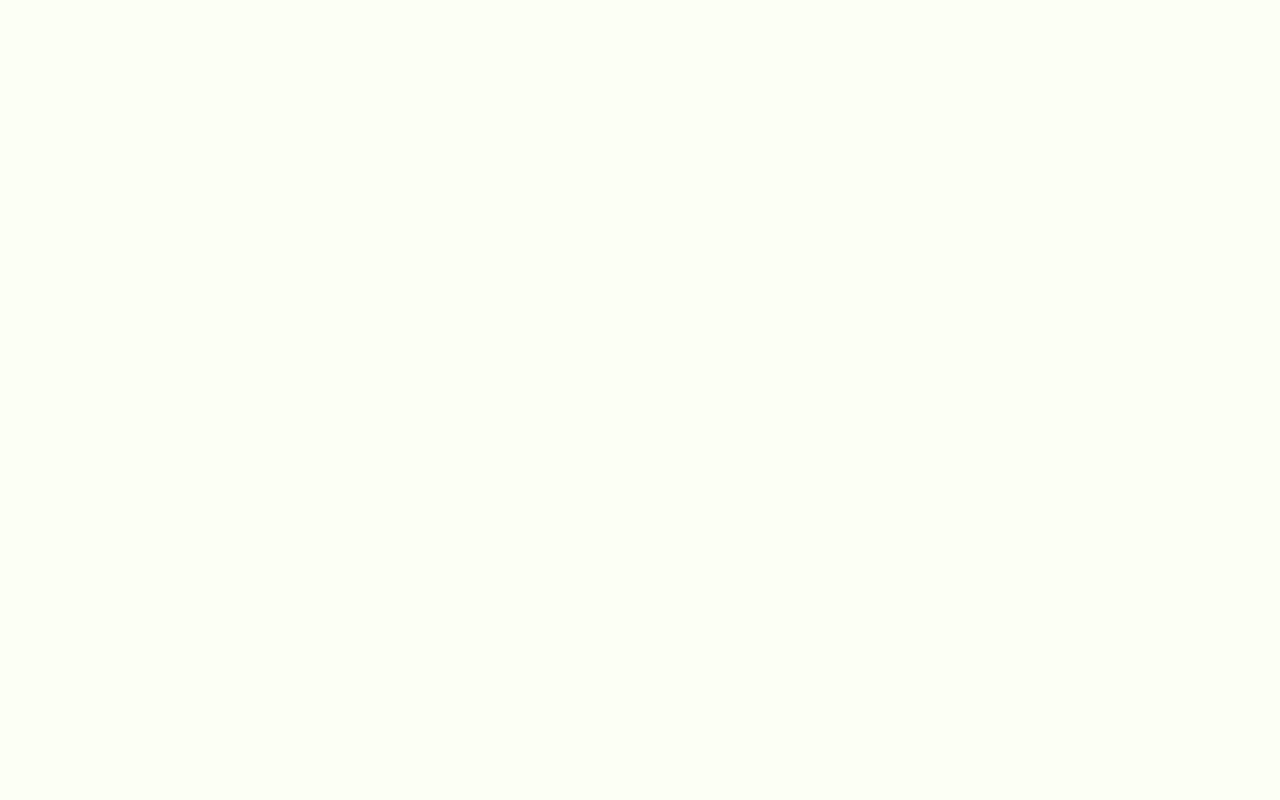
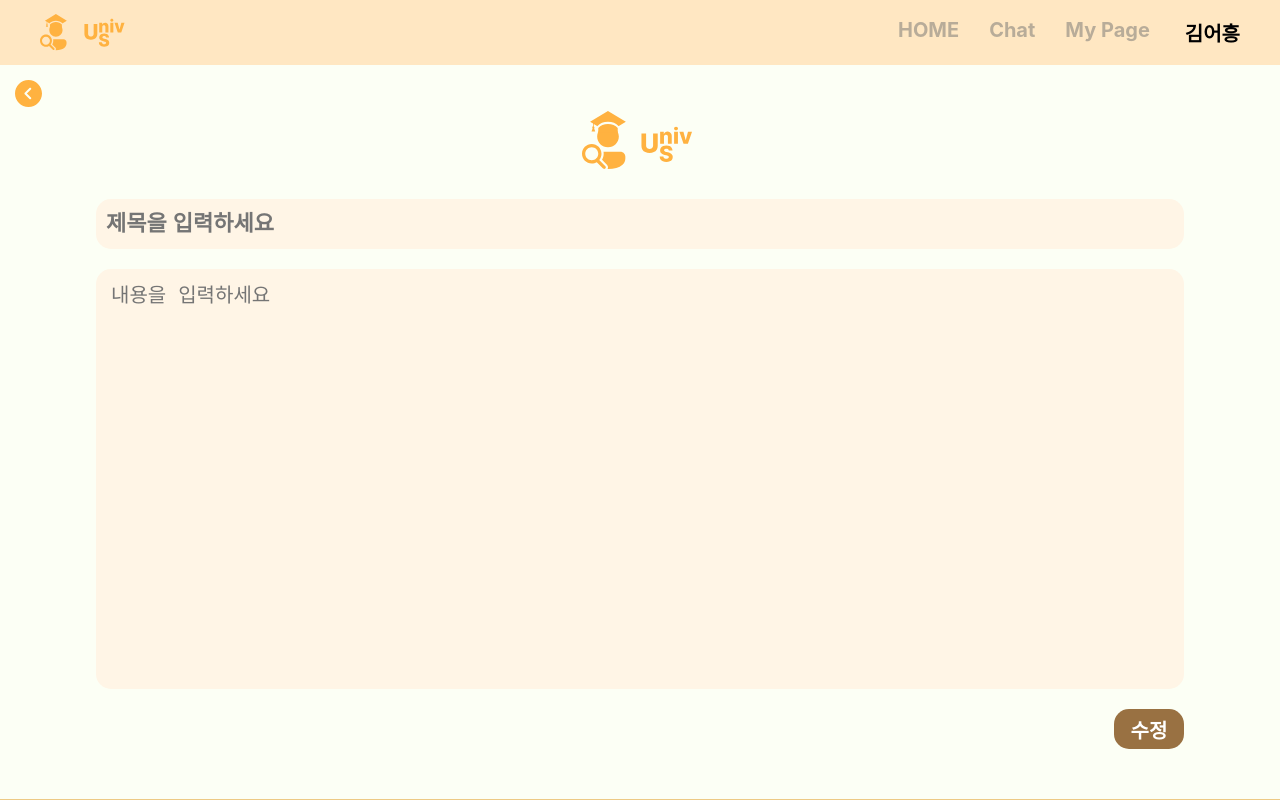
Before and after one commit to 2023-AHEUNGTHON/Team_6, a React (Create React App) app: page /1/edit-post/1 in a window 1280 px wide. Before the commit this address had no page. Shown: the top 800 px of the page. Built offline with nearby package versions, Linux system fonts and the light colour scheme; no server answers.

Commit message:
feat: 댓글 수정 제외 게시글 통신 구현

```diff
--- a/src/App.jsx
+++ b/src/App.jsx
@@ -7,6 +7,7 @@ import MyPage from "./pages/MyPage";
 import MyPageEdit from "./pages/MyPageEdit";
 import CategoryDetail from "./pages/CategoryDetail";
 import WritePost from "./pages/WritePost";
+import EditPost from "./pages/EditPost";
 import DetailPost from "./pages/DetailPost";
 import Chat from "./pages/Chat";
 import ChatList from "./pages/ChatList";
@@ -28,6 +29,7 @@ function App() {
           <Route path="/chat" element={<Chat />} />
 
           <Route path="/:category/write-post" element={<WritePost />} />
+          <Route path="/:category/edit-post/:id" element={<EditPost />} />
           <Route path="/:category/:id" element={<DetailPost />} />
           <Route path="/:category" element={<CategoryDetail />} />
         </Routes>
--- a/src/components/Comment.jsx
+++ b/src/components/Comment.jsx
@@ -1,11 +1,36 @@
 import profile from "../img/profile.svg";
 import React from "react";
 import styled from "styled-components";
+import editBtn from "../img/editBtn.svg";
+import deleteBtn from "../img/deleteBtn.svg";
+import api from "../apis/api";
+import {useNavigate} from "react-router-dom";
+
+const CommentBigWrap = styled.div`
+  display: flex;
+  justify-content: space-between;
+  align-items: center;
+`
 
 const CommentBox = styled.div`
   display: flex;
   flex-direction: column;
   padding: 20px 30px;
+`
+
+const ButtonWrap = styled.div`
+  display: flex;
+  justify-content: flex-end;
+  padding-right: 20px;
+`
+
+const EditBtn = styled.img`
+  cursor: pointer;
+`
+
+const DeleteBtn = styled.img`
+  cursor: pointer;
+  margin-left: 15px;
 `
 
 const MemberWrap = styled.div`
@@ -29,8 +54,23 @@ const ProfileImg = styled.img`
   width: 20px;
 `
 
-const Comment = ({name, comment}) => {
+const Comment = ({name, comment, mine, id}) => {
+    const navigate = useNavigate();
+
+    function deleteComment(){
+        api.post("deletecomment/", {
+            'id': id
+        }).then(response => {
+            alert('댓글이 삭제되었습니다.');
+            window.location.reload();
+        }).catch(error => {
+            alert('댓글을 삭제할 수 없습니다.');
+        })
+    }
+
     return(
+        <>
+            { mine === true ?
                 <CommentBox>
                     <MemberWrap>
                         <ProfileImg src={profile} />
@@ -38,6 +78,22 @@ const Comment = ({name, comment}) => {
                     </MemberWrap>
                     <CommentContent>{ comment }</CommentContent>
                 </CommentBox>
+            :
+            <CommentBigWrap>
+                <CommentBox>
+                    <MemberWrap>
+                        <ProfileImg src={profile} />
+                        <CommentProfileName>{ name }</CommentProfileName>
+                    </MemberWrap>
+                    <CommentContent>{ comment }</CommentContent>
+                </CommentBox>
+                <ButtonWrap>
+                    <EditBtn src={editBtn} />
+                    <DeleteBtn src={deleteBtn} onClick={deleteComment}/>
+                </ButtonWrap>
+            </CommentBigWrap>
+            }
+        </>
     )
 }
 
--- a/src/pages/DetailPost.jsx
+++ b/src/pages/DetailPost.jsx
@@ -1,5 +1,5 @@
 import React, { useState, useEffect } from "react";
-import { useParams } from 'react-router-dom';
+import {useNavigate, useParams} from 'react-router-dom';
 import styled from "styled-components";
 import BackNav from './../components/BackNav';
 import Footer from './../components/Footer';
@@ -10,6 +10,8 @@ import pencil from "../img/pencil.svg";
 import Comment from "../components/Comment";
 import Nav from "../components/CommonNav";
 import api from '../apis/api';
+import editBtn from './../img/editBtn.svg';
+import deleteBtn from './../img/deleteBtn.svg';
 
 const Container = styled.div`
   width: 100%;
@@ -124,8 +126,25 @@ const CommentBtn = styled.img`
   width: 30px;
 `
 
+const ButtonWrap = styled.div`
+  display: flex;
+  justify-content: flex-end;
+`
+
+const EditBtn = styled.img`
+  cursor: pointer;
+`
+
+const DeleteBtn = styled.img`
+  cursor: pointer;
+  margin-left: 15px;
+`
+
 const DetailPost = () => {
     let { category, id } = useParams();
+    let userId = 1;
+    const navigate = useNavigate();
+    const [user, setUser] = useState('');
     const [post, setPost] = useState([]);
     const [comments, setComments] = useState([]);
     const [comment, setComment] = useState('');
@@ -135,6 +154,7 @@ const DetailPost = () => {
             .then(response => {
                 setPost(response.data.post);
                 setComments(response.data.comment);
+                setUser(response.data.user);
             })
             .catch(error => {
                 alert('게시글을 가져올 수 없습니다.');
@@ -164,6 +184,17 @@ const DetailPost = () => {
         })
     }
 
+    function deletePost(){
+        api.post("deletepost/", {
+            'id': id
+        }).then(response => {
+            alert('게시물이 삭제되었습니다.');
+            navigate(-1);
+        }).catch(error => {
+            alert('게시물을 삭제할 수 없습니다.');
+        })
+    }
+
     return(
         <Container>
             <Nav />
@@ -177,15 +208,24 @@ const DetailPost = () => {
                     <Title>{ post.title }</Title>
                     <ProfileWrap>
                         <ProfileImg src={profile} />
-                        <ProfileName>{ post.user }</ProfileName>
+                        <ProfileName>{ user.username }</ProfileName>
                         <ChatImg src={chat} />
                     </ProfileWrap>
                     <Content>{ post.content }</Content>
+                    { user.id === post.user ?
+                        <ButtonWrap>
+                            <EditBtn src={editBtn} onClick={() => navigate(`/${category}/edit-post/${post.id}`)}/>
+                            <DeleteBtn src={deleteBtn} onClick={deletePost}/>
+                        </ButtonWrap>
+                        : <></>
+                    }
                 </DetailTitleWrap>
                 <CommentWrap>
                     {
                         comments.map((comment, idx) => (
-                            <Comment  name='홍길동' comment={comment.content} />
+                            user.id === comment.user ?
+                                <Comment key={idx} name='홍길동' comment={comment.content} mine='true' id={comment.id}/> :
+                                <Comment key={idx} name='홍길동' comment={comment.content} mine='false' id={comment.id}/>
                         ))
                     }
                 </CommentWrap>
--- /dev/null
+++ b/src/pages/EditPost.jsx
@@ -0,0 +1,136 @@
+import React, {useEffect, useState} from "react";
+import { useParams, useNavigate } from 'react-router-dom';
+import styled from "styled-components";
+import BackNav from './../components/BackNav';
+import mainLogo from './../img/mainLogo2.svg';
+import Footer from './../components/Footer';
+import Nav from "../components/CommonNav";
+import api from '../apis/api';
+
+const Container = styled.div`
+  width: 100%;
+`
+
+const MainLogoWrap = styled.div`
+  display: flex;
+  justify-content: center;
+`
+
+const MainLogo = styled.img``
+
+const InputWrap = styled.div`
+  width: 85%;
+  display: flex;
+  flex-direction: column;
+  margin: 30px auto 10px auto;
+`
+
+const TitleInput = styled.input`
+  height: 40px;
+  padding: 5px 10px;
+  font-size: 22px;
+  border: 0;
+  background-color: #FFF5E6;
+  border-radius: 15px;
+  font-weight: 700;
+`
+
+const ContentInput = styled.textarea`
+  height: 400px;
+  padding: 10px 15px;
+  font-size: 20px;
+  border: 0;
+  background-color: #FFF5E6;
+  border-radius: 15px;
+  margin-top: 20px;
+  resize: none;
+`
+
+const CompleteButtonWrap = styled.div`
+  display: flex;
+  justify-content: flex-end;
+  width: 85%;
+  margin: 20px auto 50px auto;
+`
+
+const CompleteButton = styled.button`
+  border: 0;
+  border-radius: 15px;
+  cursor: pointer;
+  background-color: #997142;
+  color: white;
+  font-weight: 700;
+  width: 70px;
+  height: 40px;
+  font-size: 20px;
+`
+
+const EditPost = () => {
+    let { category, id } = useParams();
+    const navigate = useNavigate();
+    const [title, setTitle] = useState('');
+    const [content, setContent] = useState('');
+
+    useEffect(() => {
+        api.get("post/" + id)
+            .then(response => {
+                setTitle(response.data.post.title);
+                setContent(response.data.post.content);
+            })
+            .catch(error => {
+                alert('게시글을 가져올 수 없습니다.');
+            })
+    }, [])
+
+    const handleTitleChange = (event) => {
+        setTitle(event.target.value);
+    }
+
+    const handleContentChange = (event) => {
+        setContent(event.target.value);
+    }
+
+    function editPost(){
+        api.post("updatepost/", {
+            'title' : title,
+            'content': content,
+            'category': category,
+            'id': id
+        })
+            .then(response => {
+                alert('게시글 수정이 완료되었습니다.');
+                navigate(-1);
+            })
+            .catch(error => {
+                console.error('Error creating post:', error);
+            });
+    }
+
+    return(
+        <Container>
+            <Nav />
+            <BackNav />
+            <MainLogoWrap>
+                <MainLogo src={mainLogo} />
+            </MainLogoWrap>
+            <InputWrap>
+                <TitleInput
+                    type="text"
+                    value={title}
+                    onChange={handleTitleChange}
+                    placeholder='제목을 입력하세요'/>
+                <ContentInput
+                    type="text"
+                    value={content}
+                    onChange={handleContentChange}
+                    placeholder='내용을 입력하세요'/>
+            </InputWrap>
+            <CompleteButtonWrap>
+                <CompleteButton onClick={editPost}>수정</CompleteButton>
+            </CompleteButtonWrap>
+            <Footer />
+        </Container>
+    )
+}
+
+export default EditPost;
```
Also changed, not shown: src/img/deleteBtn.svg (added), src/img/editBtn.svg (added). Lines whose indentation alone changed are shown as unchanged.
